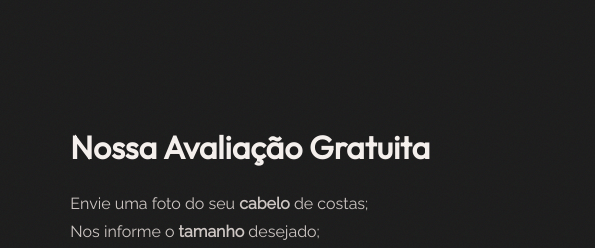
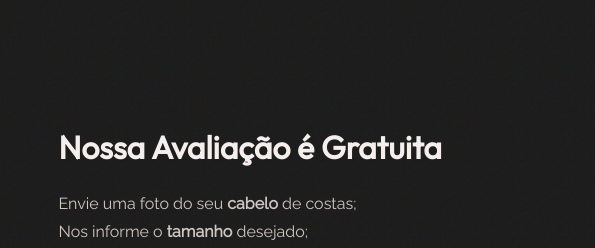
Before and after one commit to RayssaLimaExpert/studiorayssalima, a plain HTML site: page index.html in a window 1280 px wide. Shown: the part 2160-2408 px from the top of the page, 115-710 px from the left. Drawn offline with Linux system fonts and the light colour scheme.

Commit message:
Update index.html

```diff
--- a/index.html
+++ b/index.html
@@ -40,7 +40,7 @@
 							<img class="gallery__item" src="https://raw.githubusercontent.com/RayssaLimaExpert/image2/main/2.jpg" alt="Alt">
 
 							<div class="text-block gallery__item">
-								<h2 class="text-block__h"> Nossa Avaliação Gratuita</h2>
+								<h2 class="text-block__h"> Nossa Avaliação é Gratuita</h2>
 								<p class="text-block__p"> Envie uma foto do seu  <strong>cabelo</strong> de costas;<br>
 								Nos informe o <strong>tamanho</strong> desejado;<br>Nos informe a <strong>cor</strong> desejada;</p>
 								<a href="//api.whatsapp.com/message/QBMFUK7NZ2JVL1?autoload=1&app_absent=0" target="_blank"><button class="botao">Agendar</button></a>
```
